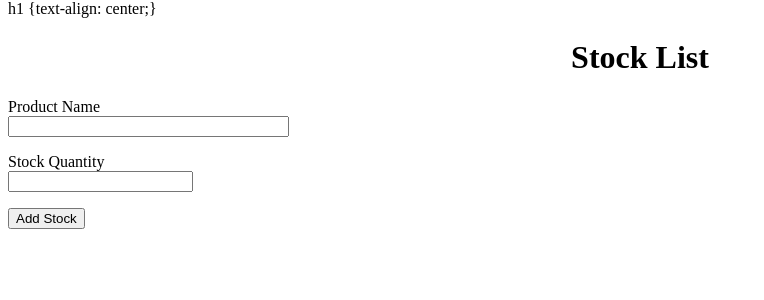
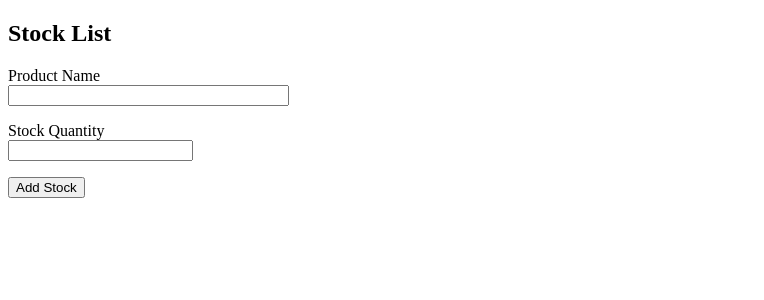
Before and after one commit to JasonWorger/SFIA_Project_Week_6, a Flask app: page /addStock in a window 1280 px wide. Shown: the part 26-326 px from the top of the page, without its empty margins (0-764 px from the left). Run offline with Flask 2, Linux system fonts and the light colour scheme.

Commit message:
adding stock.html

```diff
--- a/application/templates/add_product.html
+++ b/application/templates/add_product.html
@@ -2,7 +2,7 @@
 
 {% block body_content %}
 <div class='form'>
-    <h1><center>Stock List</center></h1>
+    <h2><center>Stock List</center></h2>
     <form action="" method="post">
         {{ form.hidden_tag() }}
         <p>
--- a/application/templates/add_stock.html
+++ b/application/templates/add_stock.html
@@ -2,8 +2,7 @@
 
 {% block body_content %}
 <div class='form'>
-    h1 {text-align: center;}
-    <h1><center>Stock List</center></h1>
+    <h2>Stock List</h2>
     <form action="" method="post">
         {{ form.hidden_tag() }}
         <p>
```
